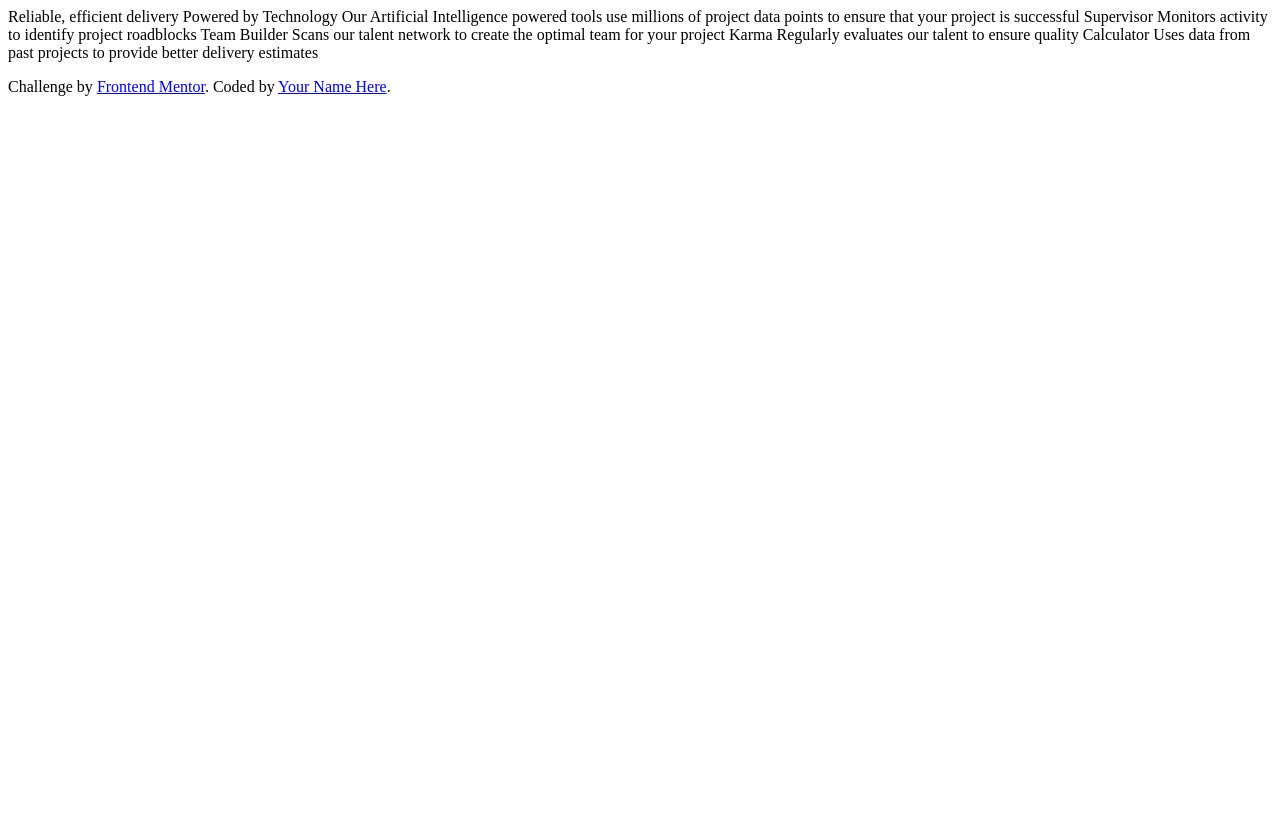
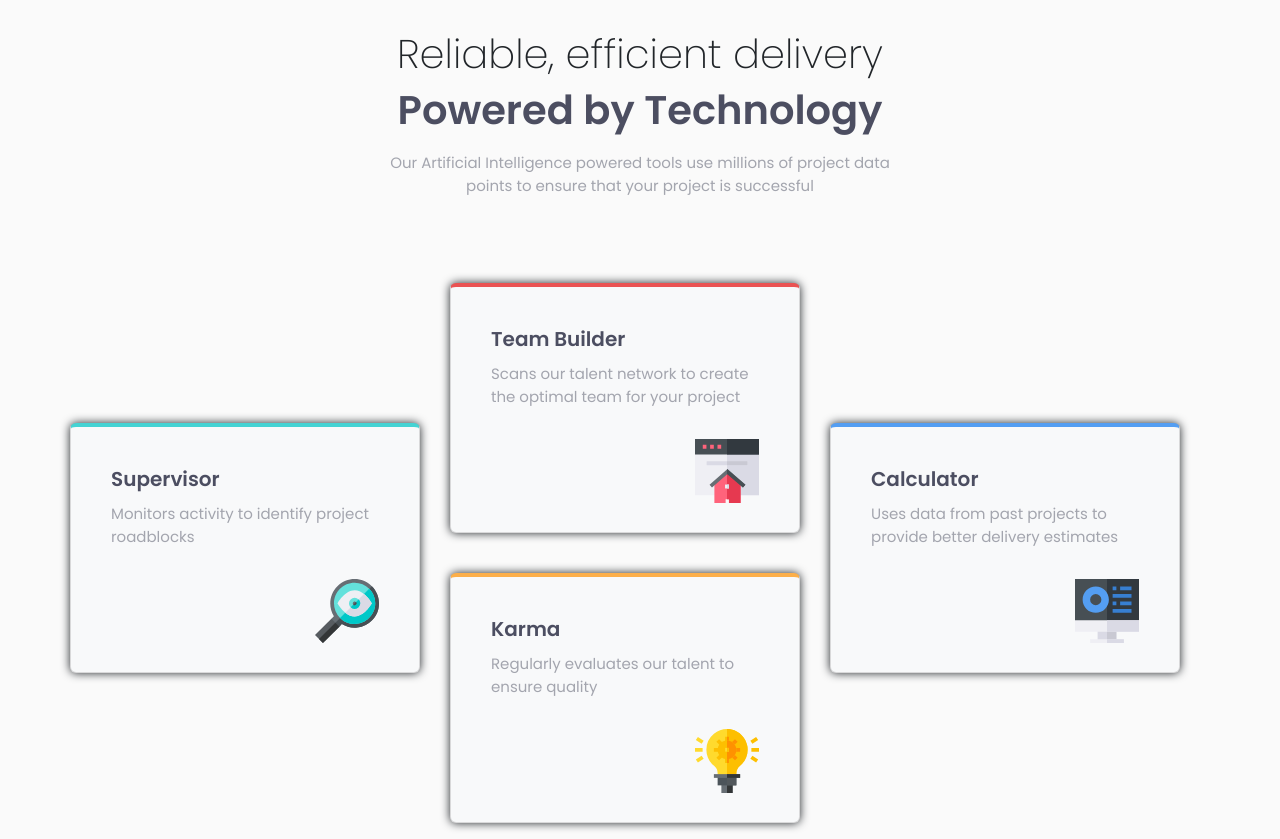
Before and after one commit to KenSparks-Dev/Four-Card-Feature-Section-Master, a website: page index.html in a window 1280 px wide. Before the commit the page ends 800 px from the top, so only its background shows below. Drawn offline with nearby package versions, Linux system fonts and the light colour scheme.

Commit message:
Submission one of the project

```diff
--- a/index.html
+++ b/index.html
@@ -2,38 +2,71 @@
 <html lang="en">
 <head>
   <meta charset="UTF-8">
-  <meta name="viewport" content="width=device-width, initial-scale=1.0"> <!-- displays site properly based on user's device -->
+  <meta name="viewport" content="width=device-width, initial-scale=1.0">
   <link rel="icon" type="image/png" sizes="32x32" href="./images/favicon-32x32.png">
-  <title>Frontend Mentor | Four card feature section</title>
-  <link rel="stylesheet" href="node_modules/bootstrap/dist/css/bootstrap.min.css" />
+<title>Frontend Mentor | Four card feature section</title>
+  <link rel="stylesheet" href="node_modules/bootstrap/dist/css/bootstrap.min.css" />
+  <link rel="stylesheet" href="style.css">
+  <link href="https://fonts.googleapis.com/css2?family=Poppins:wght@200;400;600&display=swap" rel="stylesheet">
 </head>
 <body>
 
-  Reliable, efficient delivery
-  Powered by Technology
+<div class="container">
+  <div class="row">
+    <div class="col-sm text-center">
+      <h1 class="title-1">Reliable, efficient delivery</h1>
+      <h1 class="title-2">Powered by Technology</h1>
+      <p class="text-align-center title-3">Our Artificial Intelligence powered tools use millions of project data <br> points to ensure that your project is successful</p>
+    </div>
+  </div>
+  <!--left-->
+    <div class="row four-cards">
+        <div class="row">
+          <div class="col-sm">
+            <div class="card bg-light mb-3 card-a">
+              <div class="card-body">
+                <h5 class="card-title">Supervisor</h5>
+                <p class="card-text">Monitors activity to identify project roadblocks</p>
+                <img src="images/icon-supervisor.svg" class="float-right" alt="icon-supervisor">
+              </div>
+            </div>
+          </div>
+        </div>
+        <!--Middle Row-->
+        <div class="row ">
+          <div class="col-sm middle-row">
+            <div class="card bg-light mb-3 card-b">
+              <div class="card-body">
+                <h5 class="card-title">Team Builder</h5>
+                <p class="card-text">Scans our talent network to create the optimal team for your project</p>
+                <img src="/images/icon-team-builder.svg" class="float-right" alt="icon-team-builder">
+              </div>
+            </div>
+            <div class="card bg-light mb-3 card-c">
+              <div class="card-body">
+                <h5 class="card-title">Karma</h5>
+                <p class="card-text">Regularly evaluates our talent to ensure quality</p>
+                <img src="/images/icon-karma.svg" class="float-right" alt="icon-karma">
+              </div>
+            </div>
+          </div>
+        </div>
 
-  Our Artificial Intelligence powered tools use millions of project data points
-  to ensure that your project is successful
-
-  Supervisor
-  Monitors activity to identify project roadblocks
-
-  Team Builder
-  Scans our talent network to create the optimal team for your project
-
-  Karma
-  Regularly evaluates our talent to ensure quality
-
-  Calculator
-  Uses data from past projects to provide better delivery estimates
-
-
-  <footer>
-    <p class="attribution">
-      Challenge by <a href="https://www.frontendmentor.io?ref=challenge" target="_blank">Frontend Mentor</a>.
-      Coded by <a href="#">Your Name Here</a>.
-    </p>
-  </footer>
+        <!--right-->
+        <div class="row">
+          <div class="col-sm">
+            <div class="card bg-light mb-3 card-d">
+              <div class="card-body">
+                <h5 class="card-title">Calculator</h5>
+                <p class="card-text">Uses data from past projects to provide better delivery estimates</p>
+                <img src="/images/icon-calculator.svg" class="float-right" alt="icon-calculator">
+              </div>
+            </div>
+          </div>
+        </div>
+      </div>
+</div>
+</div>
   <script src="node_modules/jquery/dist/jquery.slim.min.js"> </script>
   <script src="node_modules/popper.js/dist/umd/popper.min.js"></script>
   <script src="node_modules/bootstrap/dist/js/bootstrap.min.js"> </script>
--- /dev/null
+++ b/style.css
@@ -0,0 +1,70 @@
+body {
+  font-family: 'Poppins', sans-serif;
+  background:hsl(0, 0%, 98%)
+}
+
+.card{
+  margin:0px;
+  box-shadow:0 0 10px 0px ;
+  border-radius: 6px;
+  padding:20px;
+  margin:0px;
+  max-width:350px;
+  height: 250px;
+}
+.title-1{
+  font-weight:200;
+  padding-top:30px;
+}
+
+.title-2{
+  font-weight:600;
+  color:hsl(234, 12%, 34%);
+}
+.title-3{
+  padding-top:10px;
+}
+.four-cards{
+  padding-top:70px
+}
+h5{
+  font-weight:600;
+  color:hsl(234, 12%, 34%);
+
+}
+p{
+  color:hsl(229, 6%, 66%);
+  font-size:15px;
+  font-weight:400;
+}
+img{
+  padding-top:15px;
+}
+.card-a{
+  border-top: 4px solid hsl(180, 62%, 55%);
+  margin-right:30px
+}
+.card-b{
+  border-top: 4px solid hsl(0, 78%, 62%);
+  margin-right:30px
+
+}
+.card-c{
+  border-top: 4px solid hsl(34, 97%, 64%);
+  margin-top:40px;
+}
+.card-d{
+  border-top: 4px solid hsl(212, 86%, 64%);
+
+}
+.card-a, .card-d{
+  margin-top:140px
+}
+
+@media (min-width:576){
+  .card-a, .card-d{
+  margin:0px;
+  padding:0px;
+  max-height:300px
+}
+}
```
Also changed, not shown: notes.html (added, +34 -0 lines), package.json (+12 -14 lines).
